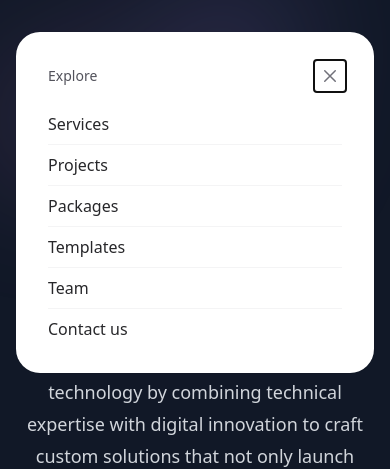
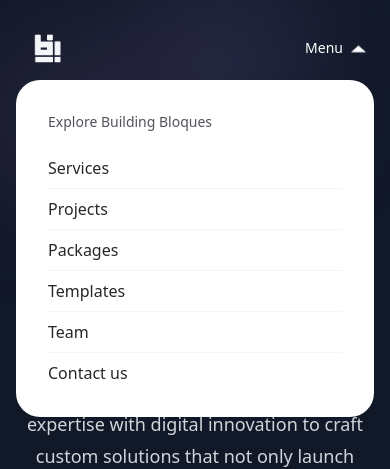
Before and after one commit to Lilianada/BuildingBloquesStudio, a React (Create React App) app: page / in a window 390 px wide. Both pictures are taken after a click on the button "Menu". Shown: the top 469 px of the page. Built offline with nearby package versions, Linux system fonts and the light colour scheme.

Commit message:
added framer motion animation to mobile navigation

```diff
--- a/src/components/Navigation.jsx
+++ b/src/components/Navigation.jsx
@@ -1,82 +1,127 @@
 import { useLocation, Link } from "react-router-dom";
-import { Popover } from "@headlessui/react";
 import clsx from "clsx";
+import { motion } from "framer-motion";
+import { useState } from "react";
 
-import { Container } from "./Container";
+const itemVariants = {
+  open: {
+    opacity: 1,
+    y: 0,
+    transition: { type: "spring", stiffness: 300, damping: 24 },
+  },
+  closed: {
+    opacity: 0,
+    y: 20,
+    transition: { duration: 0.2 },
+  },
+};
 
-function CloseIcon(props) {
+function MobileNavItem({ href, children }) {
   return (
-    <svg viewBox="0 0 24 24" aria-hidden="true" {...props}>
-      <path
-        d="m17.25 6.75-10.5 10.5M6.75 6.75l10.5 10.5"
-        fill="none"
-        stroke="currentColor"
-        strokeWidth="1.5"
-        strokeLinecap="round"
-        strokeLinejoin="round"
-      />
-    </svg>
+    <motion.li variants={itemVariants}>
+      <Link to={href} className="block py-2">
+        {children}
+      </Link>
+    </motion.li>
   );
 }
 
-function ChevronDownIcon(props) {
+export default function MobileNavigation(props) {
+  const [isOpen, setIsOpen] = useState(false);
+
   return (
-    <svg viewBox="0 0 8 6" aria-hidden="true" {...props}>
-      <path
-        d="M1.75 1.75 4 4.25l2.25-2.5"
-        fill="none"
-        strokeWidth="1.5"
-        strokeLinecap="round"
-        strokeLinejoin="round"
-      />
+    <motion.nav
+      initial={false}
+      animate={isOpen ? "open" : "closed"}
+      className="menu"
+    >
+      <motion.button
+        whileTap={{ scale: 0.97 }}
+        onClick={() => setIsOpen(!isOpen)}
+        className="group flex items-center py-2 text-sm font-medium text-white"
+      >
+        Menu
+        <motion.div
+          variants={{
+            open: { rotate: 180 },
+            closed: { rotate: 0 },
+          }}
+          transition={{ duration: 0.2 }}
+          style={{ originY: 0.55 }}
+          className="ml-2 transform group-hover:scale-110"
+        >
+          <svg width="15" height="15" viewBox="0 0 20 20" fill="#fff">
+            <path d="M0 7 L 20 7 L 10 16" />
           </svg>
-  );
-}
+        </motion.div>
+      </motion.button>
 
-function MobileNavItem({ href, children }) {
-  return (
-    <li>
-      <Link to={href} className="block py-2">
-        {children}
-      </Link>
-    </li>
-  );
-}
+        <motion.div
+        initial="closed"
+        animate={isOpen ? "open" : "closed"}
+        variants={{
+          open: {
+            opacity: 1,
+            y: 0,
+            clipPath: "inset(0% 0% 0% 0% round 10px)",
+            transition: {
+              type: "spring",
+              bounce: 0,
+              duration: 0.7,
+              delayChildren: 0.3,
+              staggerChildren: 0.05,
+            },
+          },
+          closed: {
+            opacity: 0,
+            y: -20,
+            clipPath: "inset(10% 50% 90% 50% round 10px)",
+            transition: {
+              type: "spring",
+              bounce: 0,
+              duration: 0.5,
+            },
+          },
+        }}
+        className="fixed inset-x-4 top-20 z-50 origin-top rounded-3xl bg-white p-8 ring-1 ring-zinc-900/5"
+        style={{ pointerEvents: isOpen ? "auto" : "none" }}
+      >
+          <motion.div className="flex">
+            <h2 className="text-sm font-medium text-zinc-600 dark:text-zinc-400">
+              Explore Building Bloques
+            </h2>
+          </motion.div>
 
-function MobileNavigation(props) {
-  return (
-    <Popover {...props}>
-      <Popover.Button className="group flex items-center py-2 text-sm font-medium text-white">
-        Menu
-        <ChevronDownIcon className="ml-3 h-auto w-2 stroke-zinc-200 group-hover:stroke-zinc-500 dark:group-hover:stroke-zinc-400" />
-      </Popover.Button>
-
-      <Popover.Panel
-        focus
-        className="fixed inset-x-4 top-8 z-50 origin-top rounded-3xl bg-white p-8 ring-1 ring-zinc-900/5 duration-150"
+          <nav className="mt-6">
+          <motion.ul
+            initial="closed"
+            animate={isOpen ? "open" : "closed"}
+            variants={{
+              open: {
+                opacity: 1,
+                transition: {
+                  staggerChildren: 0.1,
+                },
+              },
+              closed: {
+                opacity: 0,
+              },
+            }}
+            className="-my-2 divide-y divide-zinc-100 text-base text-zinc-800"
           >
-        <div className="flex flex-row-reverse items-center justify-between">
-          <Popover.Button aria-label="Close menu" className="-m-1 p-1">
-            <CloseIcon className="h-6 w-6 text-zinc-500 dark:text-zinc-400" />
-          </Popover.Button>
-          <h2 className="text-sm font-medium text-zinc-600 dark:text-zinc-400">
-            Explore
-          </h2>
-        </div>
-        <nav className="mt-6">
-          <ul className="-my-2 divide-y divide-zinc-100 text-base text-zinc-800">
               <MobileNavItem href="#services">Services</MobileNavItem>
               <MobileNavItem href="#projects">Projects</MobileNavItem>
               <MobileNavItem href="#packages">Packages</MobileNavItem>
               <MobileNavItem href="#templates">Templates</MobileNavItem>
               <MobileNavItem href="#team">Team</MobileNavItem>
               <MobileNavItem href="/contact-us">Contact us</MobileNavItem>
-          </ul>
+            </motion.ul>
           </nav>
-      </Popover.Panel>
-    </Popover>
+        </motion.div>
+    </motion.nav>
   );
 }
+
 
 function NavItem({ href, children }) {
   const location = useLocation();
```
Also changed, not shown: src/components/Header.jsx (+0 -17 lines). Lines whose indentation alone changed are shown as unchanged.
